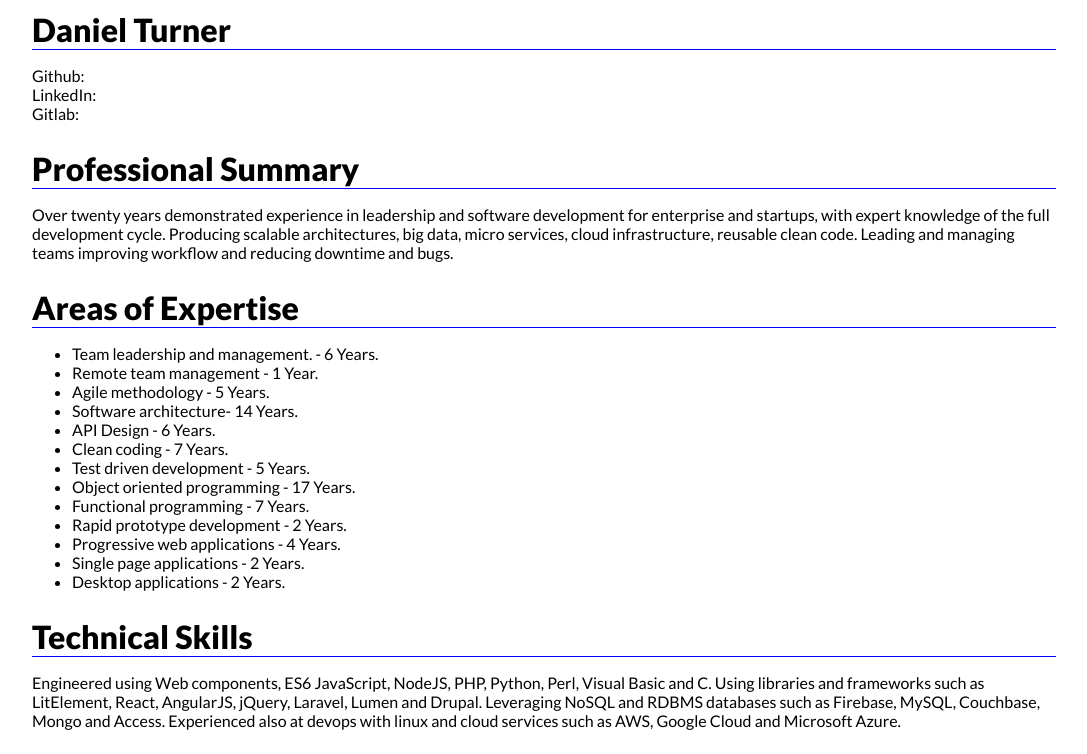
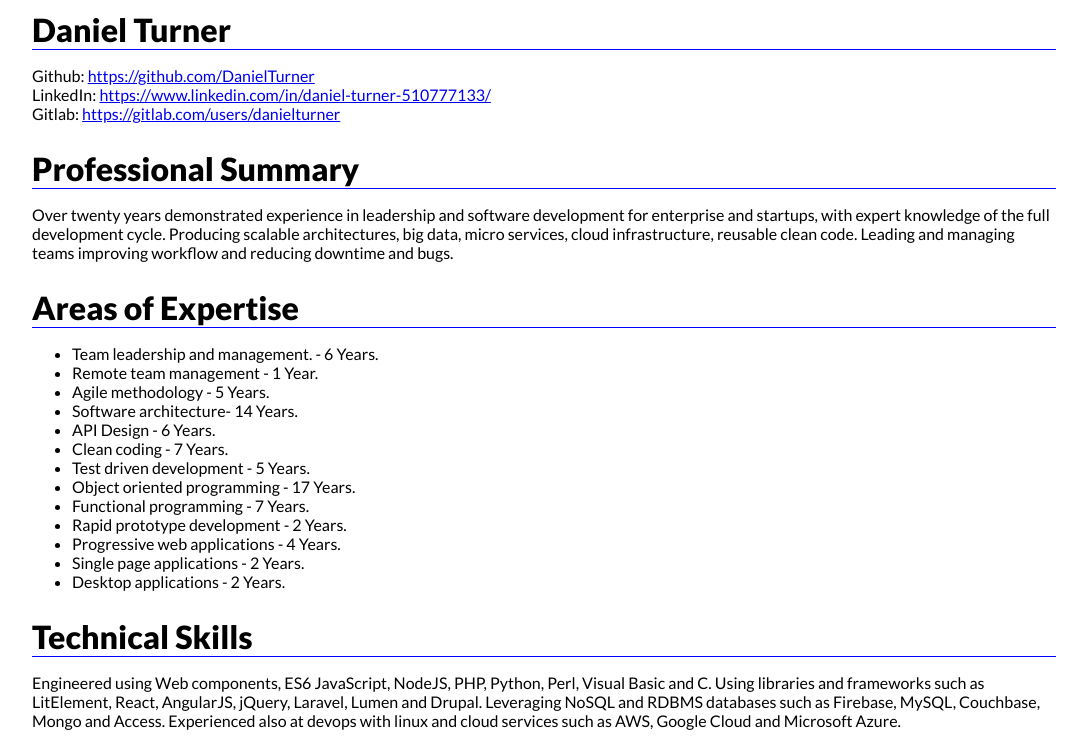
Before and after one commit to DanielTurner/DanielTurner.github.io, a plain HTML site: page index.html in a window 1280 px wide. Shown: the top 754 px of the page, without its empty margins (96-1183 px from the left). Drawn offline with Linux system fonts and the light colour scheme.

Commit message:
Updated some links

```diff
--- a/index.html
+++ b/index.html
@@ -58,9 +58,9 @@
 <body>
   <h1>Daniel Turner</h1>
   <p>
-    Github: <a href="https://github.com/DanielTurner"></a><br>
-    LinkedIn: <a href="https://www.linkedin.com/in/daniel-turner-510777133/"></a><br>
-    Gitlab: <a href="https://gitlab.com/users/danielturner"></a><br>
+    Github: <a href="https://github.com/DanielTurner">https://github.com/DanielTurner</a><br>
+    LinkedIn: <a href="https://www.linkedin.com/in/daniel-turner-510777133/">https://www.linkedin.com/in/daniel-turner-510777133/</a><br>
+    Gitlab: <a href="https://gitlab.com/users/danielturner">https://gitlab.com/users/danielturner</a><br>
   </p>
   <h1>Professional Summary</h1>
   <p>
```
